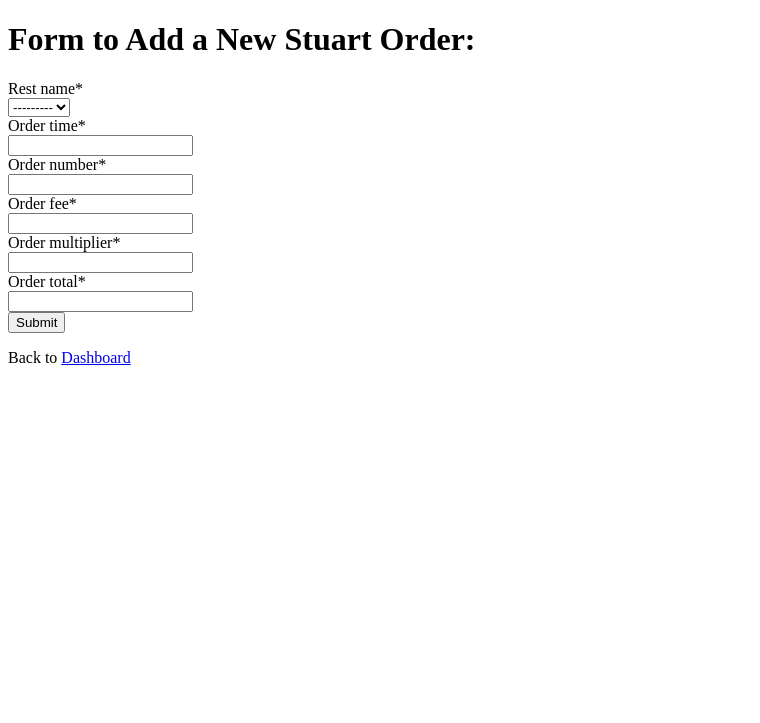
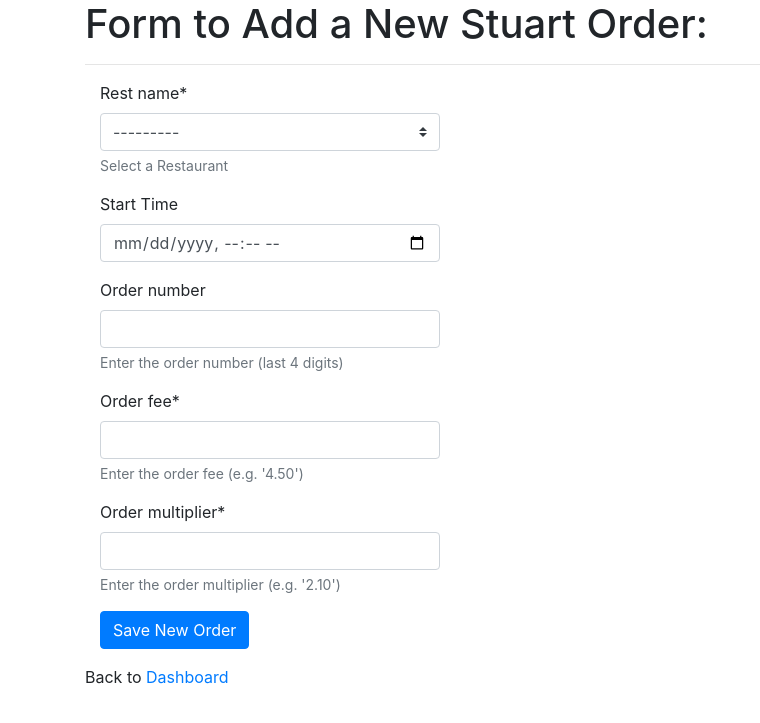
Before and after one commit to JeanFerreira91/Courier-Statistics-Django, a Django app: page /stuart/ in a window 1280 px wide. Shown: the top 723 px of the page, without its empty margins (0-760 px from the left). Run offline with Django 4.2, Linux system fonts and the light colour scheme; data that the repository does not hold is empty; some libraries are stand-ins or nearby versions.

Commit message:
Everything is working

```diff
--- a/DjangoProject/settings.py
+++ b/DjangoProject/settings.py
@@ -40,6 +40,8 @@
     'OrdersInfoApp.apps.OrdersinfoappConfig',
     'crispy_forms',
 ]
+
+CRISPY_TEMPLATE_PACK = 'bootstrap4'
 
 MIDDLEWARE = [
     'django.middleware.security.SecurityMiddleware',
@@ -123,6 +125,3 @@
 # https://docs.djangoproject.com/en/4.0/ref/settings/#default-auto-field
 
 DEFAULT_AUTO_FIELD = 'django.db.models.BigAutoField'
-
-# Setting Django Crispy Forms Template
-CRISPY_TEMPLATE_PACK = 'bootstrap4'
--- a/OrdersInfoApp/forms.py
+++ b/OrdersInfoApp/forms.py
@@ -3,7 +3,8 @@
 from django.forms import ModelForm, DateField
 from .models import Restaurant, DeliverooOrders, StuartOrders
 from crispy_forms.helper import FormHelper
-from crispy_forms.layout import Submit
+from crispy_forms.layout import Layout, Submit, Fieldset
+from crispy_forms.bootstrap import StrictButton, FormActions
 
 class RestaurantForm(ModelForm):
     class Meta:
@@ -13,13 +14,28 @@
     def __init__(self, *args, **kwargs):
         super().__init__(*args, **kwargs)
         self.helper = FormHelper()
+        self.helper.layout = Layout(
+            'name',
+            FormActions(
+                Submit('save', 'Save New Restaurant', css_class='btn-primary'),
+            )
+        )
         self.helper.form_id = 'id-restaurantForm'
-        self.helper.form_class = 'form-horizontal'
-        self.helper.form_method = 'post'
-        self.helper.form_action = 'restaurant'
-        self.helper.add_input(Submit('submit', 'Submit'))
+        self.helper.form_class = 'form-vertical'
+        self.helper.label_class = 'col-lg-4'
+        self.helper.field_class = 'col-lg-4'
+
 
 class DeliverooOrdersForm(ModelForm):
+    start_time = forms.DateTimeField(
+        label='Start Time',
+        widget=forms.widgets.DateInput(attrs={'type': 'datetime-local'}),
+    )
+    finish_time = forms.DateTimeField(
+        label='Finish Time',
+        widget=forms.widgets.DateInput(attrs={'type': 'datetime-local'}),
+    )
+
     class Meta:
         model = DeliverooOrders
         fields = "__all__"
@@ -27,13 +43,32 @@
     def __init__(self, *args, **kwargs):
         super().__init__(*args, **kwargs)
         self.helper = FormHelper()
+        self.helper.layout = Layout(
+            'rest_name',
+            'start_time',
+            'finish_time',
+            'order_number',
+            'order_fee',
+            'order_tip',
+            FormActions(
+                Submit('save', 'Save New Order', css_class='btn-primary'),
+            )
+        )
         self.helper.form_id = 'id-deliverooOrdersForm'
-        self.helper.form_class = 'form-horizontal'
-        self.helper.form_method = 'post'
-        self.helper.form_action = 'deliveroo'
-        self.helper.add_input(Submit('submit', 'Submit'))
+        self.helper.form_class = 'form-vertical'
+        self.helper.label_class = 'col-lg-4'
+        self.helper.field_class = 'col-lg-4'
+        self.fields['start_time'].required = False
+        self.fields['finish_time'].required = False
+        self.fields['order_number'].required = False
+
 
 class StuartOrdersForm(ModelForm):
+    order_time = forms.DateTimeField(
+        label='Start Time',
+        widget=forms.widgets.DateInput(attrs={'type': 'datetime-local'}),
+    )
+
     class Meta:
         model = StuartOrders
         fields = "__all__"
@@ -41,8 +76,18 @@
     def __init__(self, *args, **kwargs):
         super().__init__(*args, **kwargs)
         self.helper = FormHelper()
+        self.helper.layout = Layout(
+            'rest_name',
+            'order_time',
+            'order_number',
+            'order_fee',
+            'order_multiplier',
+            FormActions(
+                Submit('save', 'Save New Order', css_class='btn-primary'),
+            )
+        )
         self.helper.form_id = 'id-stuartOrdersForm'
-        self.helper.form_class = 'form-horizontal'
-        self.helper.form_method = 'post'
-        self.helper.form_action = 'stuart'
-        self.helper.add_input(Submit('submit', 'Submit'))
+        self.helper.form_class = 'form-vertical'
+        self.helper.label_class = 'col-lg-4'
+        self.helper.field_class = 'col-lg-4'
+        self.fields['order_time'].required = False
--- a/OrdersInfoApp/models.py
+++ b/OrdersInfoApp/models.py
@@ -2,7 +2,12 @@
 
 # Create your models here.
 class Restaurant(models.Model):
-    name = models.CharField(max_length=200, unique=True)
+    name = models.CharField(
+        max_length=200,
+        unique=True,
+        help_text="Enter a restaurant name (e.g. 'PizzaHut')",
+        blank=False
+        )
 
     def __str__(self):
         return self.name
@@ -10,31 +15,72 @@
     class Meta:
         verbose_name_plural = "Restaurants"
 
+
 class DeliverooOrders(models.Model):
-    rest_name = models.ForeignKey(Restaurant, on_delete=models.CASCADE)
-    start_time = models.DateTimeField(blank=False)
-    finish_time = models.DateTimeField(blank=False)
-    order_number = models.IntegerField(max_length=4, blank=False)
-    order_fee = models.FloatField(blank=False)
-    order_tip = models.FloatField(blank=False)
-    order_total = models.FloatField(blank=False)
+    rest_name = models.ForeignKey(
+        Restaurant,
+        on_delete=models.CASCADE,
+        help_text="Select a Restaurant",
+        blank=False
+        )
+    start_time = models.DateTimeField(
+        help_text="Enter the start time of the order"
+        )
+    finish_time = models.DateTimeField(
+        help_text="Enter the finish time of the order"
+        )
+    order_number = models.IntegerField(
+        default=0000,
+        help_text="Enter the order number"
+        )
+    order_fee = models.FloatField(
+        blank=False,
+        help_text="Enter the order fee (e.g. '3.15')"
+        )
+    order_tip = models.FloatField(
+        blank=False,
+        help_text="Enter the order tip (e.g. '1.00')"
+        )
 
     def __str__(self):
         return self.rest_name.name
 
+    def order_total(self):
+        return self.order_fee + self.order_tip
+
     class Meta:
         verbose_name_plural = "Deliveroo Orders"
 
+
 class StuartOrders(models.Model):
-    rest_name = models.ForeignKey(Restaurant, on_delete=models.CASCADE)
-    order_time = models.DateTimeField(blank=False)
-    order_number = models.IntegerField(max_length=4, blank=False)
-    order_fee = models.FloatField(blank=False)
-    order_multiplier = models.FloatField(blank=False)
-    order_total = models.FloatField(blank=False)
+    rest_name = models.ForeignKey(
+        Restaurant,
+        on_delete=models.CASCADE,
+        help_text="Select a Restaurant",
+        blank=False
+        )
+    order_time = models.DateTimeField(
+        blank=True,
+        help_text="Enter the order time"
+        )
+    order_number = models.IntegerField(
+        blank=True,
+        help_text="Enter the order number (last 4 digits)"
+        )
+    order_fee = models.FloatField(
+        blank=False,
+        help_text="Enter the order fee (e.g. '4.50')"
+        )
+    order_multiplier = models.FloatField(
+        blank=False,
+        help_text="Enter the order multiplier (e.g. '2.10')"
+        )
 
     def __str__(self):
         return self.rest_name.name
 
+    def order_total(self):
+        return self.order_fee + self.order_multiplier
+
     class Meta:
         verbose_name_plural = "Stuart Orders"
--- a/OrdersInfoApp/templates/OrdersInfoApp/stuart_form.html
+++ b/OrdersInfoApp/templates/OrdersInfoApp/stuart_form.html
@@ -6,17 +6,29 @@
         <meta http-equiv="X-UA-Compatible" content="IE=edge" />
         <meta name="viewport" content="width=device-width, initial-scale=1.0" />
         <title>New Stuart Order Form</title>
+        {% comment %} Bootstrap 4 cdn {% endcomment %}
+        <link rel="stylesheet" href="https://cdn.jsdelivr.net/npm/bootstrap@4.6.1/dist/css/bootstrap.min.css" integrity="sha384-zCbKRCUGaJDkqS1kPbPd7TveP5iyJE0EjAuZQTgFLD2ylzuqKfdKlfG/eSrtxUkn" crossorigin="anonymous">
+        <script src="https://cdn.jsdelivr.net/npm/jquery@3.5.1/dist/jquery.slim.min.js" integrity="sha384-DfXdz2htPH0lsSSs5nCTpuj/zy4C+OGpamoFVy38MVBnE+IbbVYUew+OrCXaRkfj" crossorigin="anonymous"></script>
+        <script src="https://cdn.jsdelivr.net/npm/bootstrap@4.6.1/dist/js/bootstrap.bundle.min.js" integrity="sha384-fQybjgWLrvvRgtW6bFlB7jaZrFsaBXjsOMm/tB9LTS58ONXgqbR9W8oWht/amnpF" crossorigin="anonymous"></script>
     </head>
     <body>
-        <div>
+        <div class="container">
             <h1>Form to Add a New Stuart Order:</h1>
-            <form method="post">
-                {% csrf_token %}
-                {{ form|crispy }}
-                <button type="submit">Submit</button>
-            </form>
+            <hr>
+            {% if messages %}
+                {% for message in messages %}
+                    <div class="alert alert-dismissible alert-success">
+                        <button type="button" class="close" data-dismiss="alert">x</button>
+                        <strong>
+                            {{ message }}
+                        </strong>
+                    </div>
+                {% endfor %}
+            {% endif %}
+            {% csrf_token %}
+            {% crispy form form.helper %}
         </div>
-        <div>
+        <div class="container">
             <p>
                 Back to <a href="{% url 'index' %}">Dashboard</a>
             </p>
--- a/OrdersInfoApp/views.py
+++ b/OrdersInfoApp/views.py
@@ -2,6 +2,7 @@
 from django.shortcuts import render
 from django.views import View
 from .forms import RestaurantForm, DeliverooOrdersForm, StuartOrdersForm
+from django.contrib import messages
 
 # Create your views here.
 # def index(request):
@@ -45,6 +46,8 @@
         if form.is_valid():
             # process form cleaned data
             form.save()
+            messages.success(request, 'Restaurant added successfully!')
+            messages.error(request, form.errors)
             return HttpResponseRedirect('/restaurant/')
         return render(request, self.template_name, {'form': form})
 
@@ -64,8 +67,11 @@
         if form.is_valid():
             # process form cleaned data
             form.save()
+            messages.success(request, 'Deliveroo Order Added successfully!')
+            messages.error(request, form.errors)
             return HttpResponseRedirect('/deliveroo/')
         return render(request, self.template_name, {'form': form})
+
 
 class StuartView(View):
     form_class = StuartOrdersForm
@@ -83,5 +89,7 @@
         if form.is_valid():
             # process form cleaned data
             form.save()
+            messages.success(request, 'Deliveroo Order Added successfully!')
+            messages.error(request, form.errors)
             return HttpResponseRedirect('/stuart/')
         return render(request, self.template_name, {'form': form})
```
Also changed, not shown: OrdersInfoApp/templates/OrdersInfoApp/deliveroo_form.html (+16 -2 lines), OrdersInfoApp/templates/OrdersInfoApp/index.html (+6 -1 lines), OrdersInfoApp/templates/OrdersInfoApp/restaurant_form.html (+18 -3 lines), OrdersInfoApp/migrations/0003_remove_deliverooorders_order_total.py (added), OrdersInfoApp/migrations/0004_remove_stuartorders_order_total_and_more.py (added), OrdersInfoApp/migrations/0005_alter_deliverooorders_finish_time_and_more.py (added).
